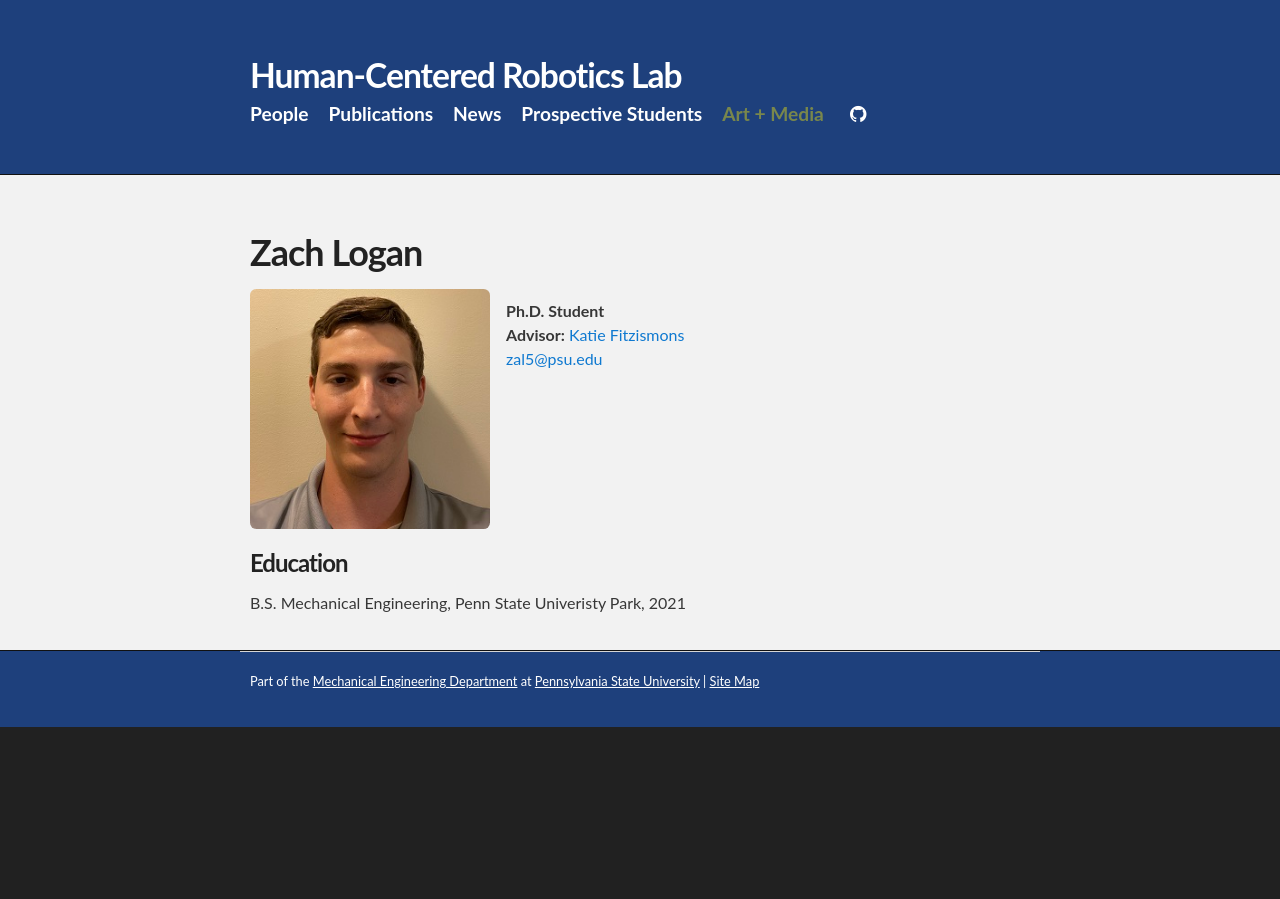
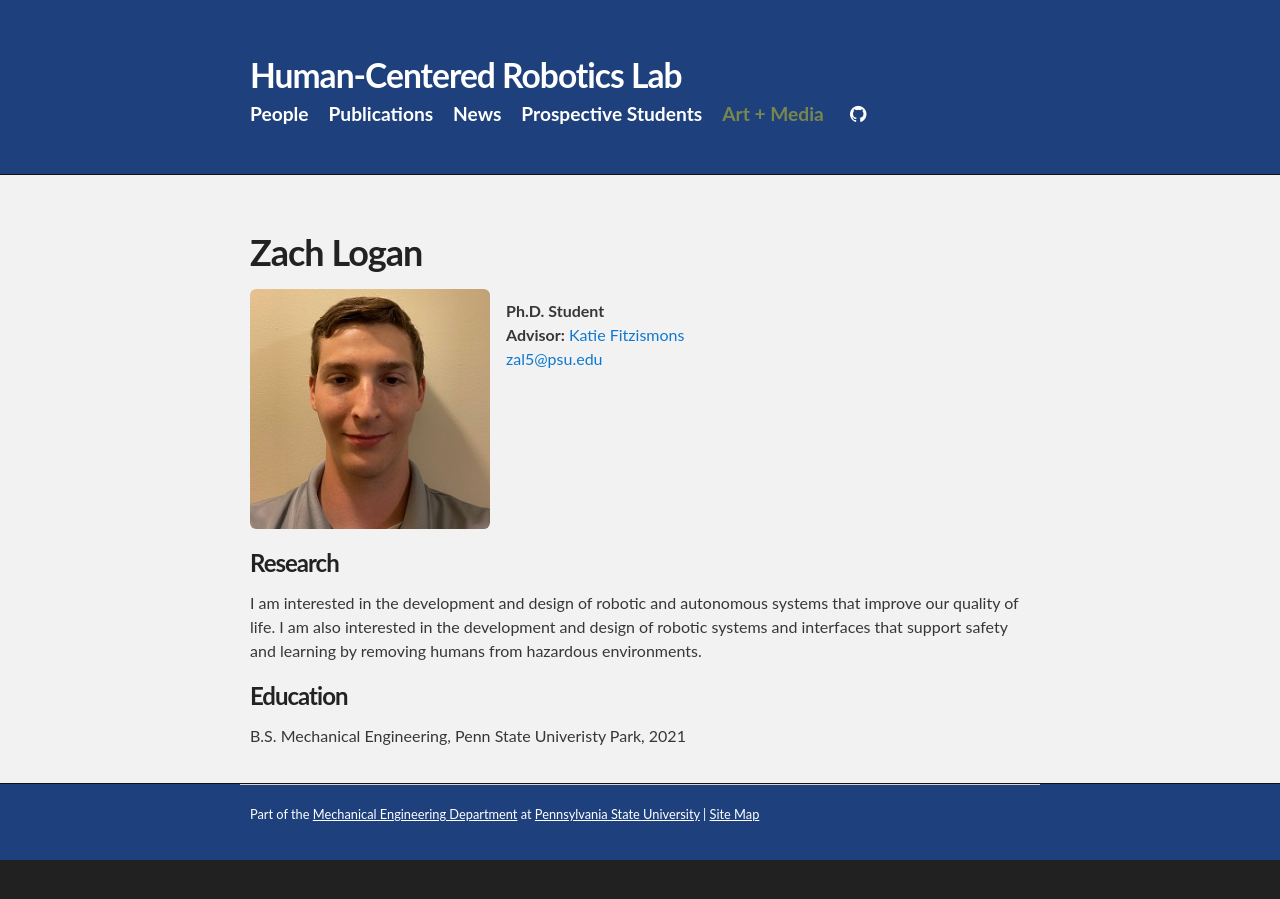
Before and after one commit to psu-hcr/psu-hcr.github.io, a Jekyll site: the page built from people/zachlogan.html, in a window 1280 px wide. Built offline with Jekyll 4.4.1, drawn with Linux system fonts in a browser that asks for light colours; some of the changed lines change nothing that is shown.

Commit message:
added zach research interests

```diff
--- a/people/zachlogan.html
+++ b/people/zachlogan.html
@@ -19,17 +19,11 @@ title: Zach Logan
   </div>
 </div>
 
+
+  <h3>Research</h3>
+  <p>I am interested in the development and design of robotic and autonomous systems that improve our quality of life.
+  I am also interested in the development and design of robotic systems and interfaces that support safety and learning by removing humans from hazardous environments.   </p>
 <!--
-  <h3>Research</h3>
-  <p>Robotics and haptics have the potential to enhance human performance and learning as well as provide unique insight
-    into neuromotor function through sensing and quantification of human motion. At the same time, human behavior can inform
-    the development of control strategies for complex tasks and human-robot interactions. The methods used for evaluation of
-    motion greatly influences our ability to recognize the effects of assistance and training from a statistical standpoint,
-    but more importantly, the mathematical structure imposed by unique measures of motion quality has significant impact on
-    the algorithmic tools that are available to manage the interactions between robots and humans. My research aims to study
-    alternatives to traditional measures of motion (e.g., energy or error) for quanitifying motion quality and synthesizing
-    controls during physical human-robot interaction. </p>
-
   <h3>Projects</h3>
   <p><a href="/projects/RobotAssistedRehabilitation">Robot-Assisted Rehabilitation</a>
     <br><a href="/projects/SoftwareEnabledBiomedicalDevices">Software-Enabled Biomedical Devices</a></p>
```
